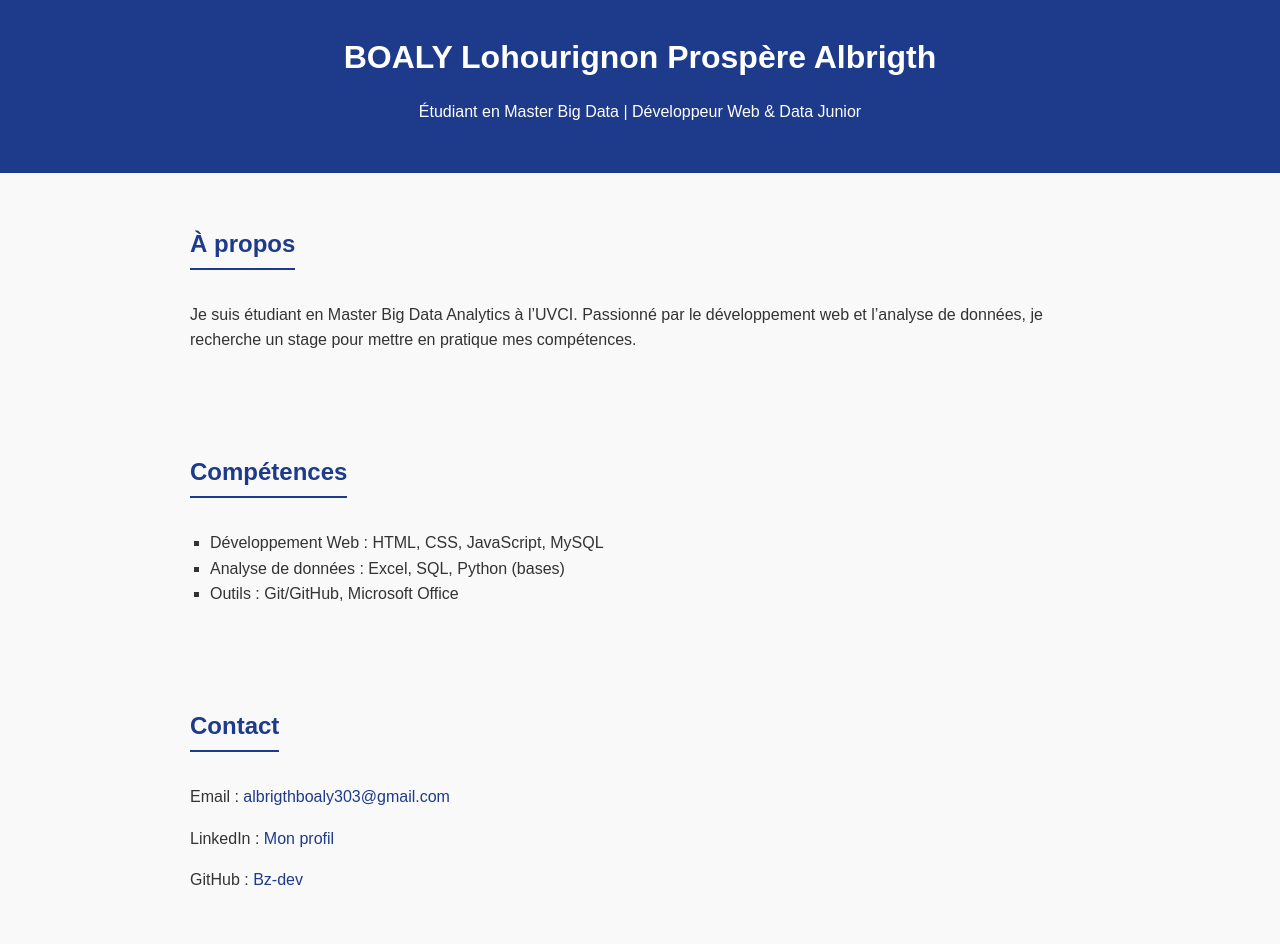
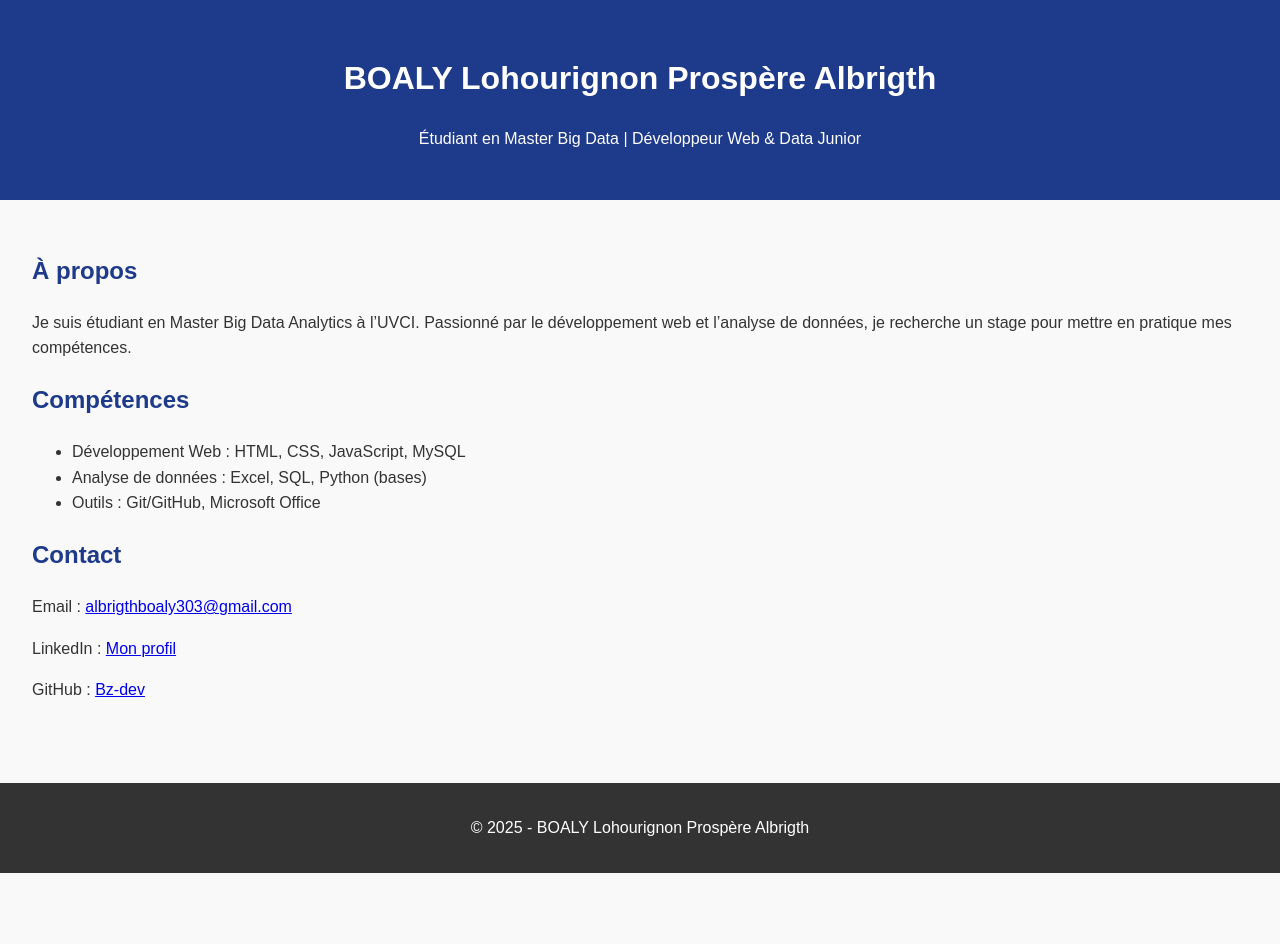
Before and after one commit to Bz-dev/site-vitrine, a plain HTML site: page index.html in a window 1280 px wide. Shown: the top 944 px of the page. After the commit the page ends 873 px from the top, so only its background shows below. Drawn offline with Linux system fonts and the light colour scheme.

Commit message:
Update style.css

```diff
--- a/style.css
+++ b/style.css
@@ -1,4 +1,3 @@
-/* Style global */
 body {
   font-family: Arial, sans-serif;
   margin: 0;
@@ -8,7 +7,6 @@ body {
   color: #333;
 }
 
-/* En-tête */
 header {
   background: #1e3a8a;
   color: white;
@@ -16,42 +14,14 @@ header {
   padding: 2rem;
 }
 
-header h1 {
-  margin: 0;
-}
-
-/* Sections */
-section {
+main {
   padding: 2rem;
-  max-width: 900px;
-  margin: auto;
 }
 
 h2 {
   color: #1e3a8a;
-  margin-bottom: 1rem;
-  border-bottom: 2px solid #1e3a8a;
-  display: inline-block;
-  padding-bottom: 0.3rem;
 }
 
-/* Liste des compétences */
-ul {
-  list-style-type: square;
-  padding-left: 20px;
-}
-
-/* Liens */
-a {
-  color: #1e3a8a;
-  text-decoration: none;
-}
-
-a:hover {
-  text-decoration: underline;
-}
-
-/* Pied de page */
 footer {
   text-align: center;
   padding: 1rem;
```
